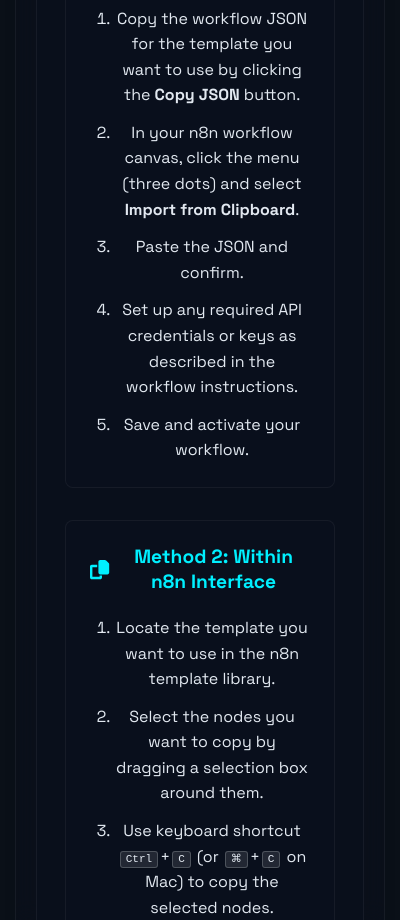
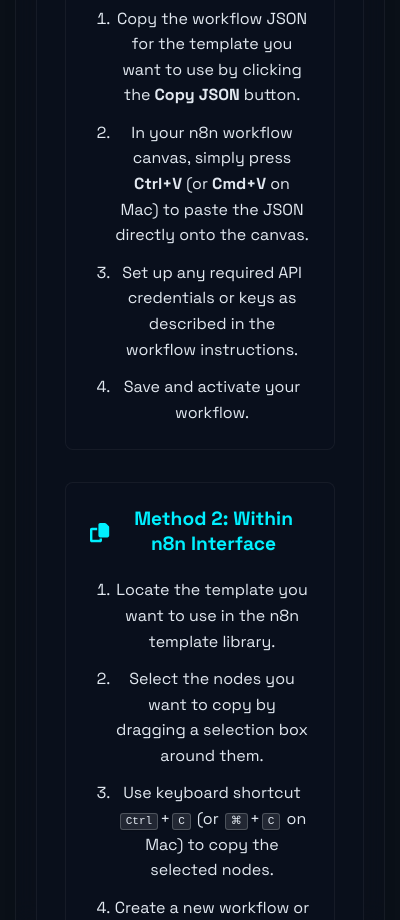
Before and after one commit to Rakesh-ada/Deep, an Electron app: page landing-page/templates/workflow-templates.html in a window 400 px wide. Shown: the part 3020-3940 px from the top of the page. Drawn offline with Linux system fonts and the light colour scheme.

Commit message:
Fix workflow import instructions: use Ctrl+V/Cmd+V on canvas instead of menu

```diff
--- a/landing-page/templates/workflow-templates.html
+++ b/landing-page/templates/workflow-templates.html
@@ -845,8 +845,7 @@
           <h3><i class="fas fa-file-code"></i> Method 1: Using JSON Code</h3>
           <ol class="step-list">
             <li>Copy the workflow JSON for the template you want to use by clicking the <b>Copy JSON</b> button.</li>
-            <li>In your n8n workflow canvas, click the menu (three dots) and select <b>Import from Clipboard</b>.</li>
-            <li>Paste the JSON and confirm.</li>
+            <li>In your n8n workflow canvas, simply press <b>Ctrl+V</b> (or <b>Cmd+V</b> on Mac) to paste the JSON directly onto the canvas.</li>
             <li>Set up any required API credentials or keys as described in the workflow instructions.</li>
             <li>Save and activate your workflow.</li>
           </ol>
```
